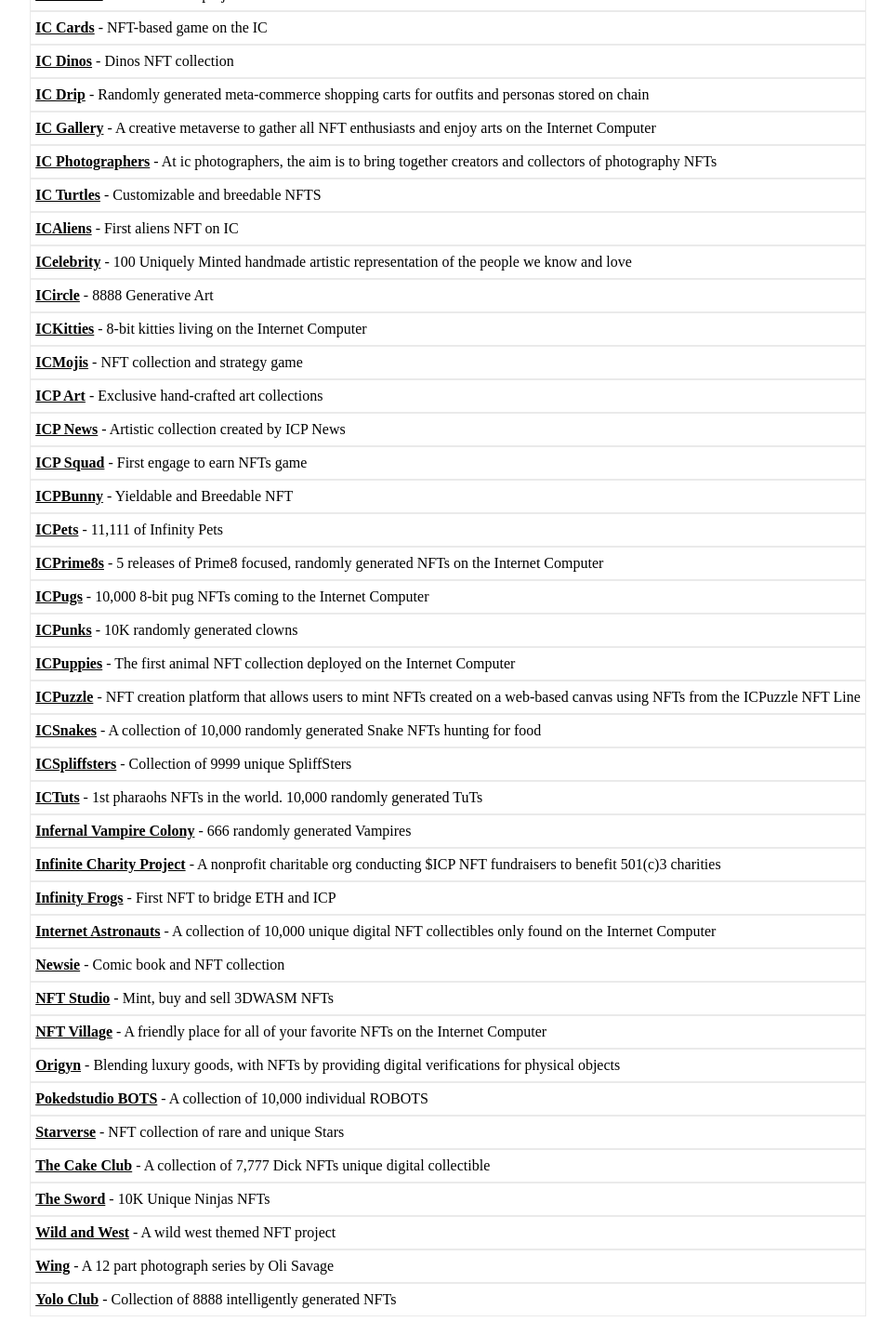
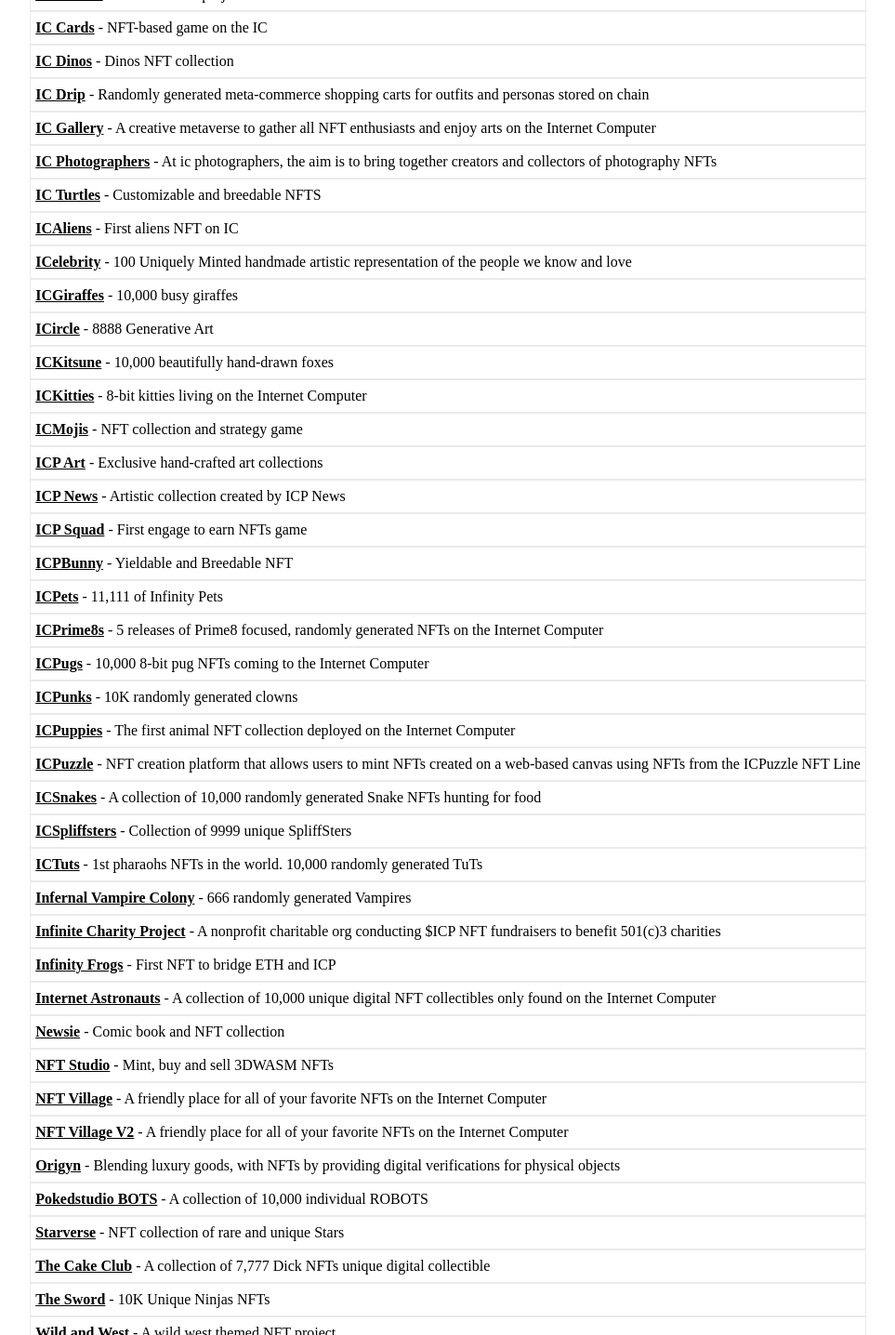
Before and after one commit to rjlucasm/ictoday, a Next.js app: page /nft in a window 1280 px wide. Shown: the part 772-2208 px from the top of the page at 93% size, without its empty margins (158-1121 px from the left). Built offline with nearby package versions, Linux system fonts and the light colour scheme.

Commit message:
New NFTs 01/07

```diff
--- a/pages/nft.js
+++ b/pages/nft.js
@@ -96,7 +96,13 @@ export default function NFTs() {
                 <a href="https://twitter.com/CeleberityI" target="_blank" rel="noopener noreferrer">ICelebrity</a> - 100 Uniquely Minted handmade artistic representation of the people we know and love
             </div>
             <div className="pagescard">
+                <a href="https://twitter.com/ICGiraffes" target="_blank" rel="noopener noreferrer">ICGiraffes</a> - 10,000 busy giraffes
+            </div>
+            <div className="pagescard">
                 <a href="https://icircle.gallery/" target="_blank" rel="noopener noreferrer">ICircle</a> - 8888 Generative Art
+            </div>
+            <div className="pagescard">
+                <a href="https://twitter.com/ICKitsune_NFT" target="_blank" rel="noopener noreferrer">ICKitsune</a> - 10,000 beautifully hand-drawn foxes
             </div>
             <div className="pagescard">
                 <a href="https://twitter.com/ICKitties" target="_blank" rel="noopener noreferrer">ICKitties</a> - 8-bit kitties living on the Internet Computer
@@ -165,6 +171,9 @@ export default function NFTs() {
                 <a href="https://nntkg-vqaaa-aaaad-qamfa-cai.ic.fleek.co/" target="_blank" rel="noopener noreferrer">NFT Village</a> - A friendly place for all of your favorite NFTs on the Internet Computer
             </div>
             <div className="pagescard">
+                <a href="https://nuah3-ayaaa-aaaad-qa7oa-cai.ic.fleek.co/" target="_blank" rel="noopener noreferrer">NFT Village V2</a> - A friendly place for all of your favorite NFTs on the Internet Computer
+            </div>
+            <div className="pagescard">
                 <a href="https://www.origyn.ch/" target="_blank" rel="noopener noreferrer">Origyn</a> - Blending luxury goods, with NFTs by providing digital verifications for physical objects
             </div>
             <div className="pagescard">
```
